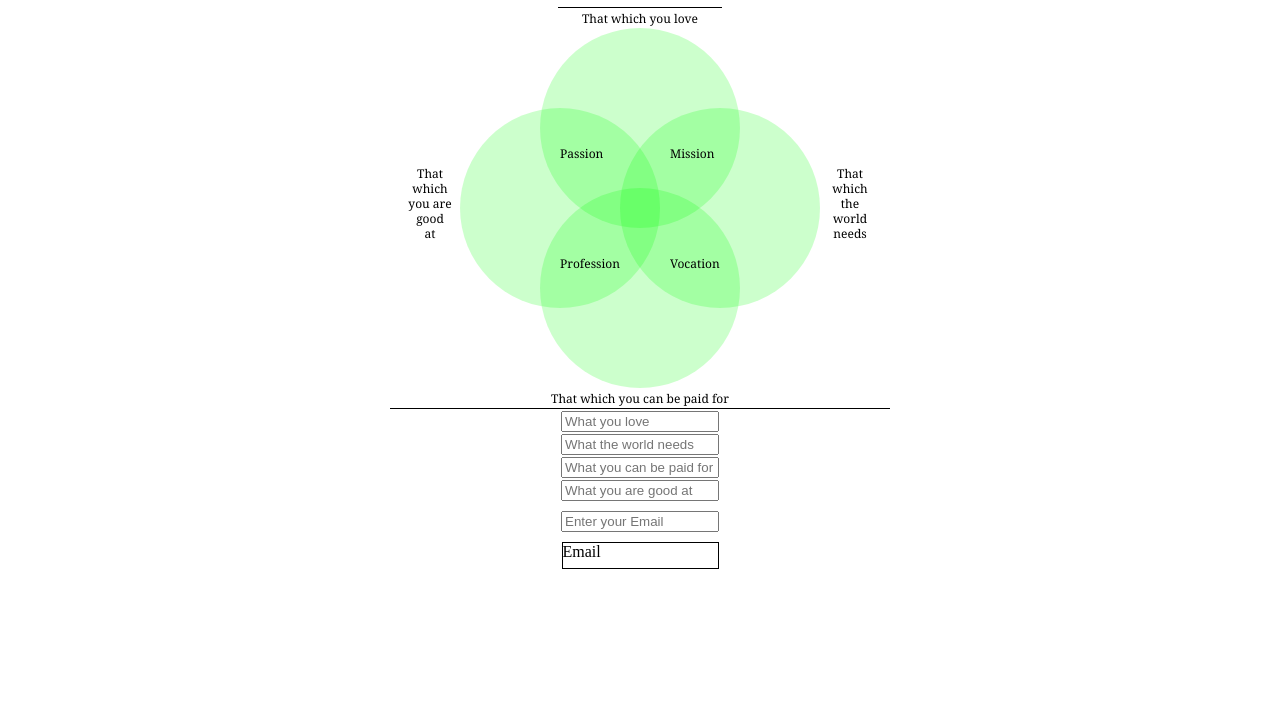
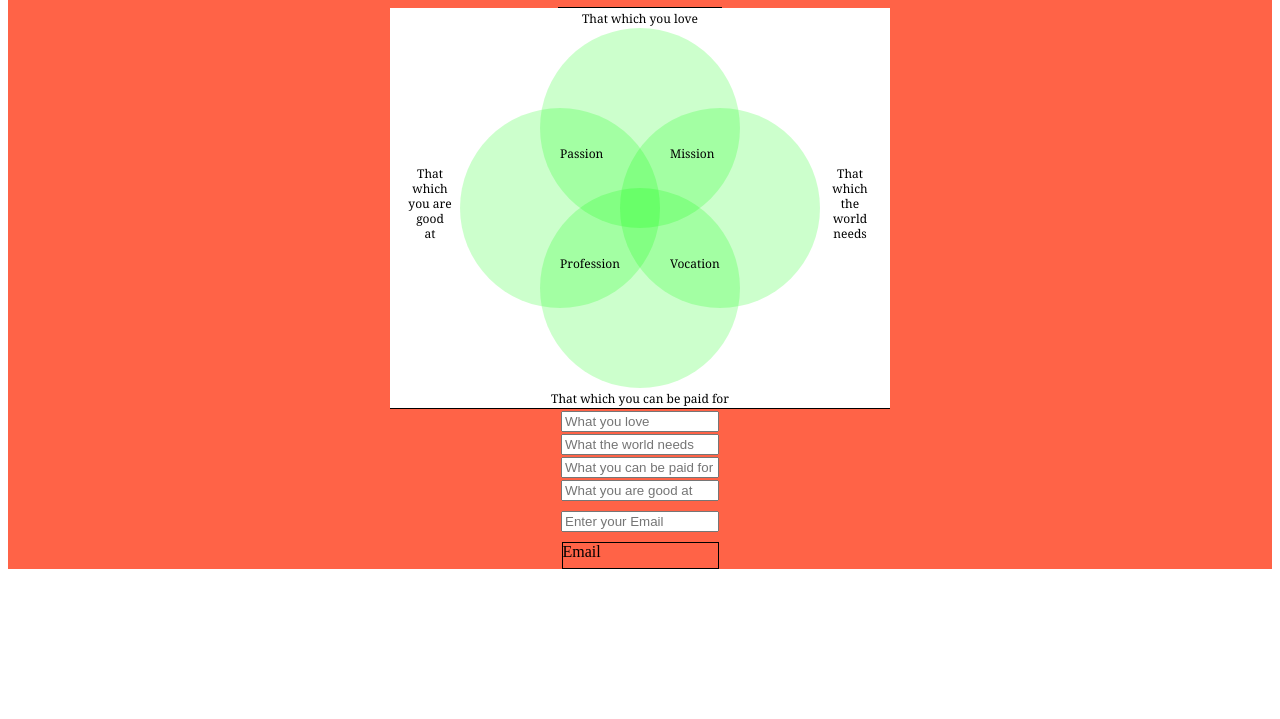
Before and after one commit to Claytonhaddock/Ikigai-E-mailer, a website: page index.html in a window 1280 px wide. Shown: the part 81-800 px from the top of the page. Drawn offline with Linux system fonts and the light colour scheme.

Commit message:
changed index

```diff
--- a/index.html
+++ b/index.html
@@ -9,7 +9,7 @@
 	<script src="script.js"></script>
 </head>
 <body>
-	<div class="container">
+	<div class="container" style="background-color: tomato">
 	  <div class="title"><h1>Eeky-Guide</h1></div>
 	  <canvas id="canvas" width="500" height="400"></canvas>
 	  <input class="love" placeholder="What you love"></input>
@@ -20,18 +20,7 @@
 	 	<a id="download"><div>Email</div></a>
 	 	<div id="message"></div>
 	</div>
-<!--
-<div class="body">
-	<div id="container">
-		<h1>Feel free to send an email, but it's mailing from my account so nothing crazy. Please</h1>
-		<input class="email" id="to" type="text" placeholder="Enter recipient" />
-		<input class="subject" id="subject" type="text" placeholder="Enter Subject" />
-		<textarea class="message" id="content" cols="40" rows="5" placeholder="Enter your message"></textarea>
-		<button id="send_email">Send Email</button>
-		<span id="message"></span>
-	</div>
-</div>
--->
+
 	<script>
 	$(document).ready(function(){
 	    var from,to,subject,text;
```
